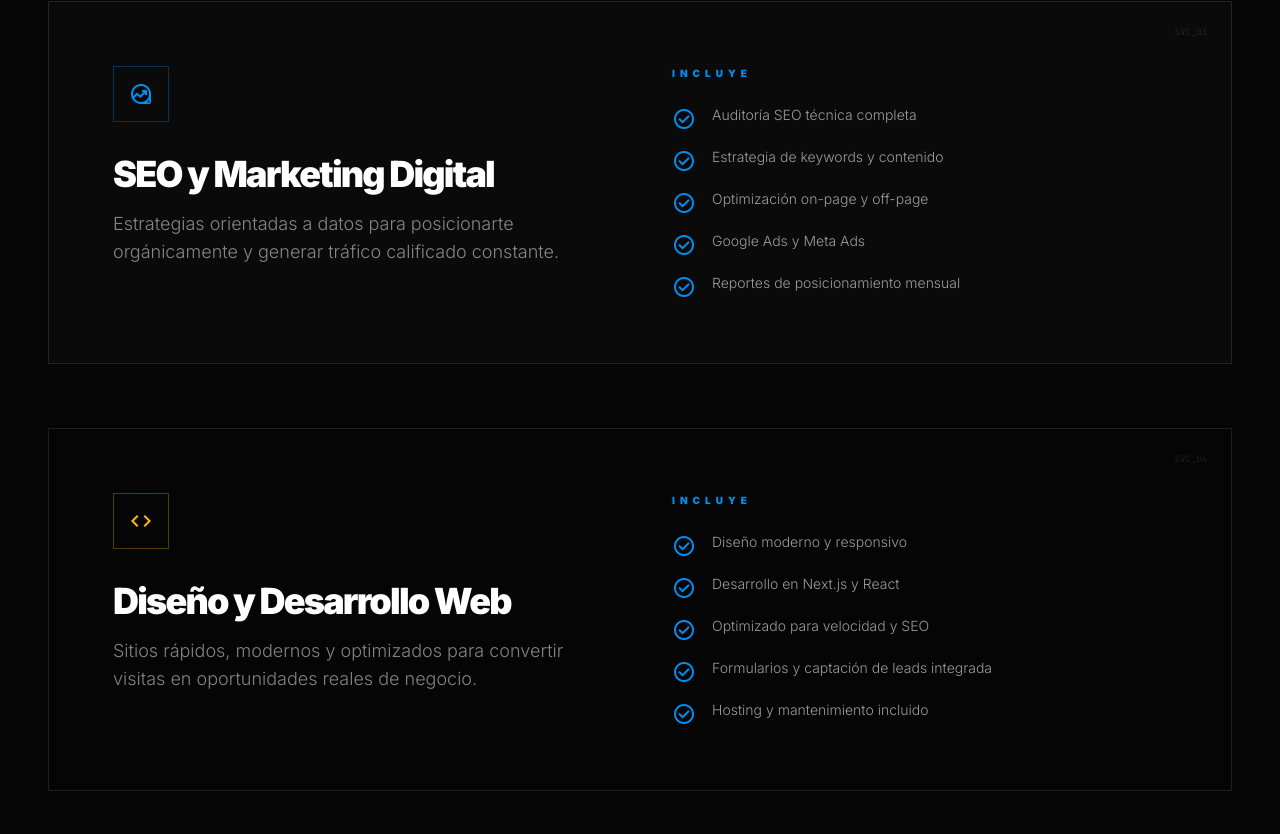
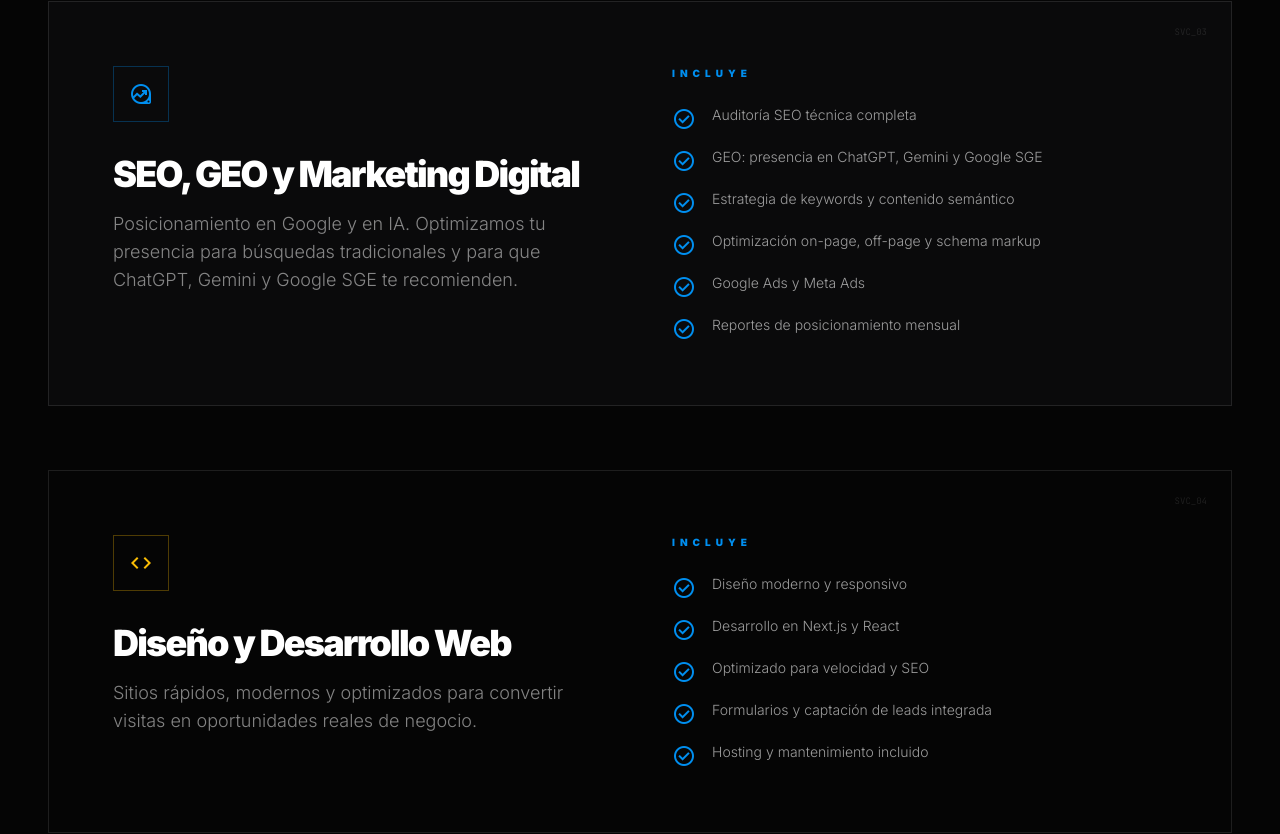
Before and after one commit to tobypaws11/adding-website, a Next.js app: page /servicios in a window 1280 px wide. Shown: the part 1617-2451 px from the top of the page. Built offline with nearby package versions, Linux system fonts and the light colour scheme.

Commit message:
feat: add GEO to SEO service — title, desc and features updated

```diff
--- a/app/servicios/page.tsx
+++ b/app/servicios/page.tsx
@@ -43,8 +43,9 @@ const services = [
     code: "SVC_03",
     features: [
       { es: "Auditoría SEO técnica completa", en: "Complete technical SEO audit" },
-      { es: "Estrategia de keywords y contenido", en: "Keyword and content strategy" },
-      { es: "Optimización on-page y off-page", en: "On-page and off-page optimization" },
+      { es: "GEO: presencia en ChatGPT, Gemini y Google SGE", en: "GEO: appear in ChatGPT, Gemini & Google SGE" },
+      { es: "Estrategia de keywords y contenido semántico", en: "Keyword and semantic content strategy" },
+      { es: "Optimización on-page, off-page y schema markup", en: "On-page, off-page & schema markup optimization" },
       { es: "Google Ads y Meta Ads", en: "Google Ads and Meta Ads" },
       { es: "Reportes de posicionamiento mensual", en: "Monthly ranking reports" },
     ],
--- a/lib/i18n.tsx
+++ b/lib/i18n.tsx
@@ -47,8 +47,8 @@ const translations: Translations = {
   "svc.web.desc": { es: "Sitios rápidos, modernos y optimizados para convertir visitas en oportunidades reales de negocio.", en: "Fast, modern sites optimized to turn visits into real business opportunities." },
   "svc.ai.title": { es: "Agentes de IA", en: "AI Agents" },
   "svc.ai.desc": { es: "Asistentes inteligentes que responden, califican leads y automatizan tareas clave las 24 horas del día.", en: "Smart assistants that respond, qualify leads, and automate key tasks around the clock." },
-  "svc.seo.title": { es: "SEO y Marketing Digital", en: "SEO & Digital Marketing" },
-  "svc.seo.desc": { es: "Estrategias orientadas a datos para posicionarte orgánicamente y generar tráfico calificado constante.", en: "Data-driven strategies to rank organically and generate consistent qualified traffic." },
+  "svc.seo.title": { es: "SEO, GEO y Marketing Digital", en: "SEO, GEO & Digital Marketing" },
+  "svc.seo.desc": { es: "Posicionamiento en Google y en IA. Optimizamos tu presencia para búsquedas tradicionales y para que ChatGPT, Gemini y Google SGE te recomienden.", en: "Rank on Google and in AI. We optimize for traditional search and to get recommended by ChatGPT, Gemini, and Google SGE." },
   "svc.leads.title": { es: "Ecosistemas de Leads", en: "Lead Ecosystems" },
   "svc.leads.desc": { es: "Flywheel automatizado: prospección, nutrición, cierre y retención. Nada de campañas aisladas, solo sistemas de crecimiento predecible.", en: "Automated flywheel: prospecting, nurturing, closing, and retention. No isolated campaigns, just predictable growth systems." },
   "svc.email.title": { es: "Email Marketing y Newsletter", en: "Email Marketing & Newsletter" },
```
Also changed, not shown: 2 other files (tests, documents, lock files or other folders).
